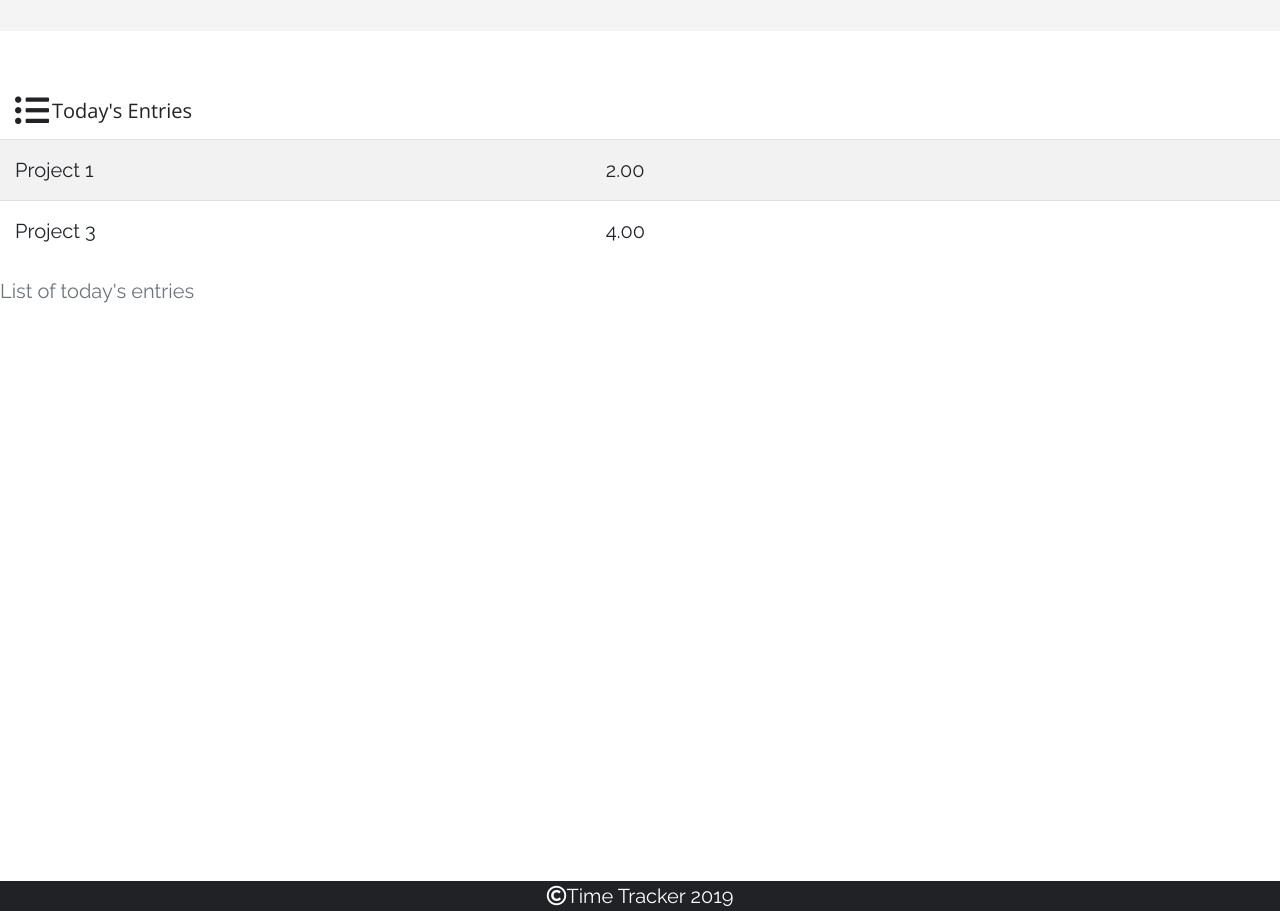
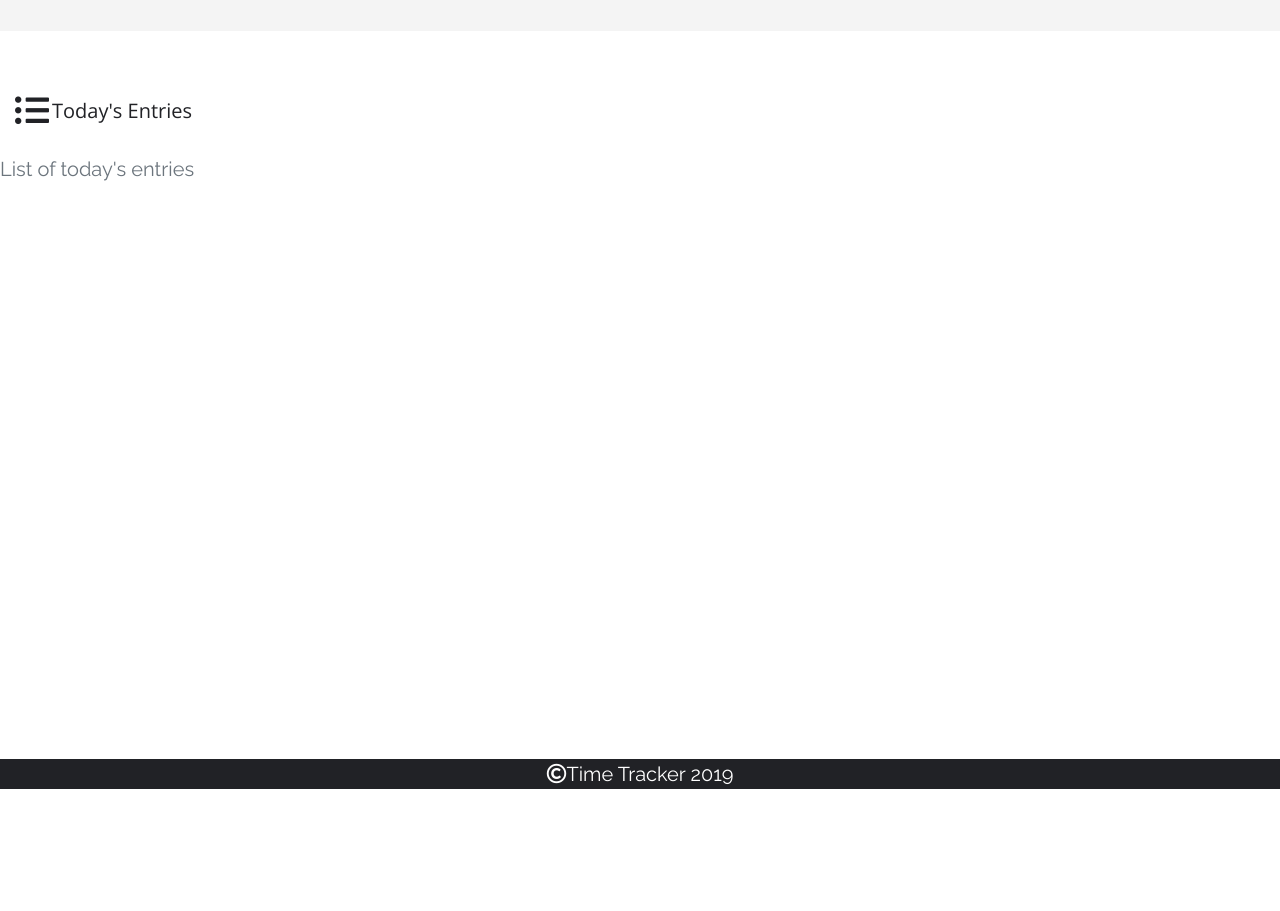
Before and after one commit to smwillson/Time-tracker-app, a website built with webpack: page src/index.html in a window 1280 px wide. Shown: the part 1400-2311 px from the top of the page. After the commit the page ends 2189 px from the top, so only its background shows below. Built offline with nearby package versions, Linux system fonts and the light colour scheme.

Commit message:
changed html attributes

```diff
--- a/src/index.html
+++ b/src/index.html
@@ -135,10 +135,10 @@
                 </div>
             </div>
             <!-- Enries Begin -->
-            <table class="table table-striped time-entries clearfix">
+            <table class="table table-striped time-entries clearfix" id="entry-table">
                 <caption>List of today's entries</caption>
-                <tbody class="daily_item_entries">
-                    <tr class="item">
+                <tbody id="daily_item_entries">
+                  <!--  <tr class="item">
                         <td>Project 1</td>
                         <td>2.00</td>
                         <td><span><button class="table-btn-general entry-edit-btn"><i class="fas fa-pencil-alt"></i></button></span></td>
@@ -149,7 +149,7 @@
                         <td>4.00</td>
                         <td><span><button class="table-btn-general entry-edit-btn"><i class="fas fa-pencil-alt"></i></button></span></td>
                         <td><span><button class="table-btn-general entry-del-btn"><i class="far fa-trash-alt"></i></button></span></td>
-                    </tr>
+                    </tr> -->
 
             </table>
         </section>
```
